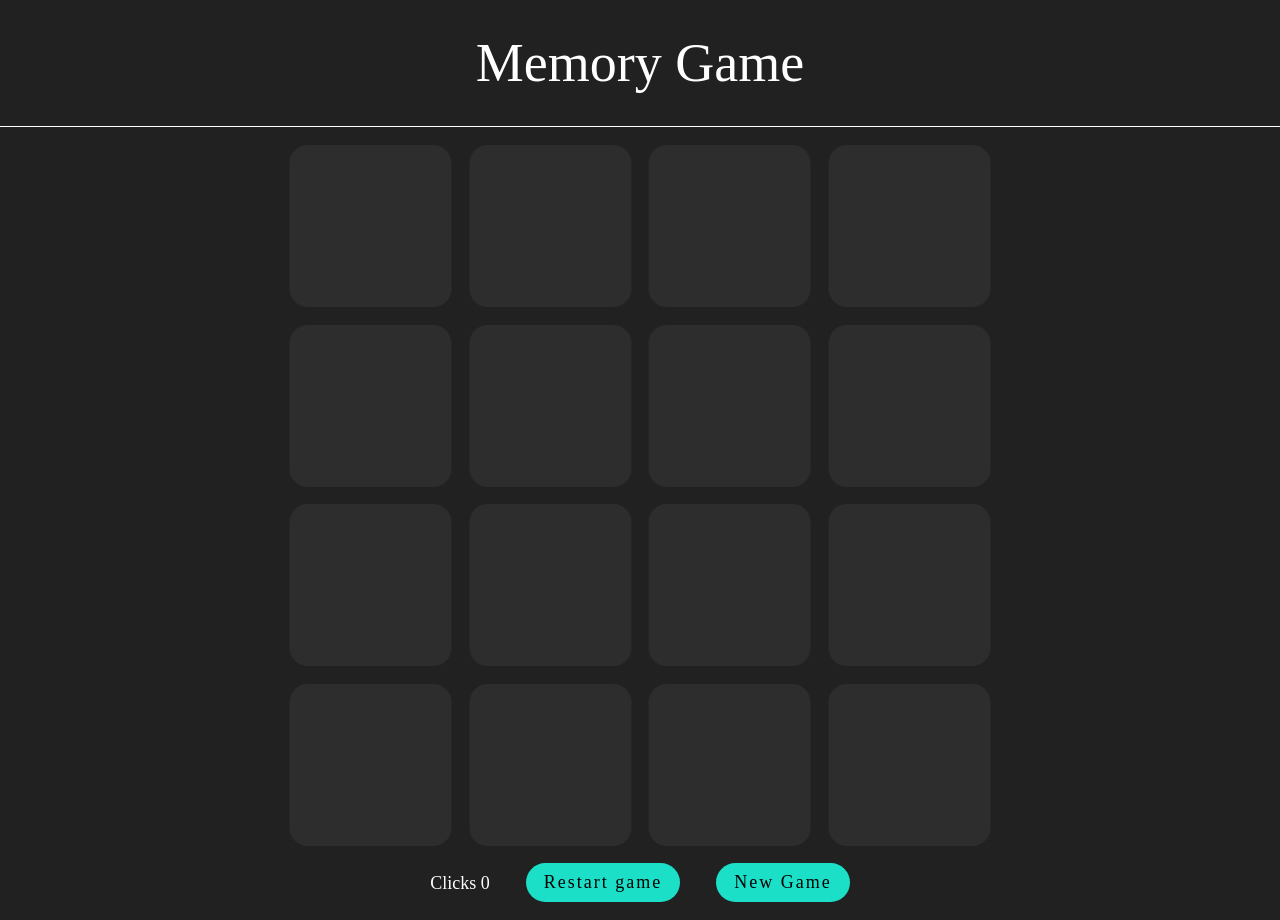
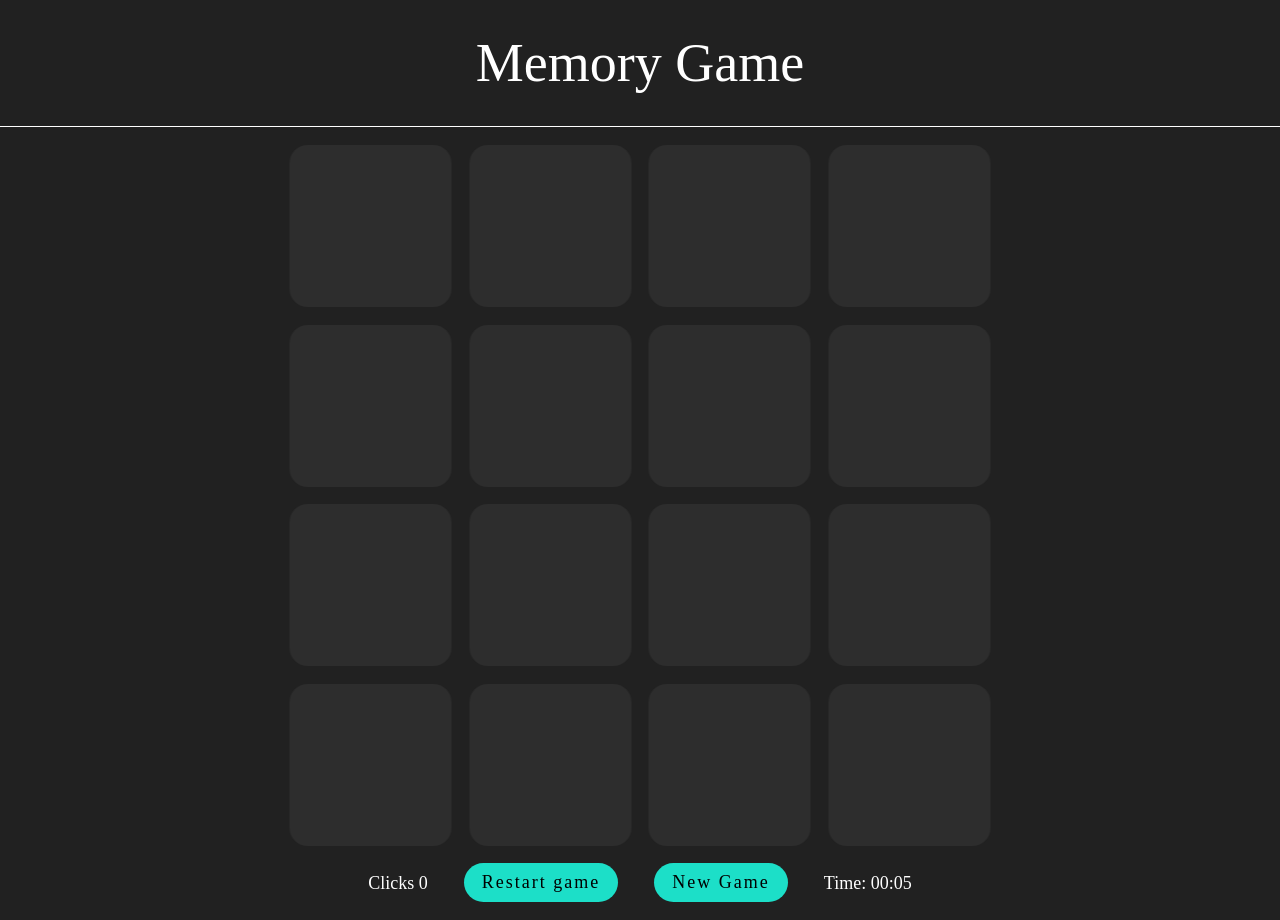
Before and after one commit to ViGoS12/Memory-game, a React (Create React App) app: page /game in a window 1280 px wide. Built offline with nearby package versions, Linux system fonts and the light colour scheme.

Commit message:
Added Timer

```diff
--- a/src/pages/Game.tsx
+++ b/src/pages/Game.tsx
@@ -5,20 +5,34 @@ import Button from '../components/UI/Button'
 
 import CardList from './../components/CardList/'
 
-import { restartGame } from '../redux/slices/gameSlice'
+import { restartGame, setTime } from '../redux/slices/gameSlice'
 import { RootState } from '../redux/store'
 import { useDispatch, useSelector } from 'react-redux'
 
-import { memo, useCallback } from 'react'
+import { memo, useCallback, useEffect } from 'react'
 import { Link } from 'react-router-dom'
 
 const Game: React.FC = () => {
   const dispatch = useDispatch()
-  const { isWin, clicks } = useSelector((state: RootState) => state.game)
+  const { isWin, clicks, time } = useSelector((state: RootState) => state.game)
 
   const restart = useCallback(() => {
     dispatch(restartGame())
   }, [])
+
+  useEffect(() => {
+    const timer = setTimeout(() => {
+      !isWin && dispatch(setTime(time + 1))
+    }, 1000)
+    return () => clearTimeout(timer)
+  }, [time])
+
+  const minutes = Math.floor(time / 60)
+  const seconds = time - minutes * 60
+
+  const timeDisplay = (time: number) => {
+    return String(time).padStart(2, '0')
+  }
 
   return (
     <>
@@ -32,9 +46,20 @@ const Game: React.FC = () => {
           <Link to='/'>
             <Button onClick={restart}>New Game</Button>
           </Link>
+          <div className={styles.game__timer}>
+            Time:
+            <span> {timeDisplay(minutes)}</span>
+            <span>:</span>
+            <span>{timeDisplay(seconds)}</span>
+          </div>
         </div>
       </div>
-      <Modal active={isWin} restart={restart} clicks={clicks} />
+      <Modal
+        active={isWin}
+        restart={restart}
+        clicks={clicks}
+        time={timeDisplay(minutes) + ':' + timeDisplay(seconds)}
+      />
     </>
   )
 }
--- a/src/redux/slices/gameSlice.ts
+++ b/src/redux/slices/gameSlice.ts
@@ -8,6 +8,7 @@ interface IGameState {
   matchingCards: number[]
   isWin: boolean
   clicks: number
+  time: number
 }
 
 const initialState: IGameState = {
@@ -17,6 +18,7 @@ const initialState: IGameState = {
   matchingCards: [],
   isWin: false,
   clicks: 0,
+  time: 0,
 }
 
 export const gameSlice = createSlice({
@@ -32,6 +34,11 @@ export const gameSlice = createSlice({
       state.cards = [...DEFAULT_CARDS].sort(() => Math.random() - 0.5)
       state.isWin = false
       state.clicks = 0
+      state.time = 0
+    },
+
+    setTime(state: IGameState, action: PayloadAction<number>) {
+      state.time = action.payload
     },
 
     setMatchingCards(state: IGameState, action: PayloadAction<number>) {
@@ -61,5 +68,6 @@ export const {
   setMatchingCards,
   setWin,
   setClick,
+  setTime,
 } = gameSlice.actions
 export default gameSlice.reducer
```
